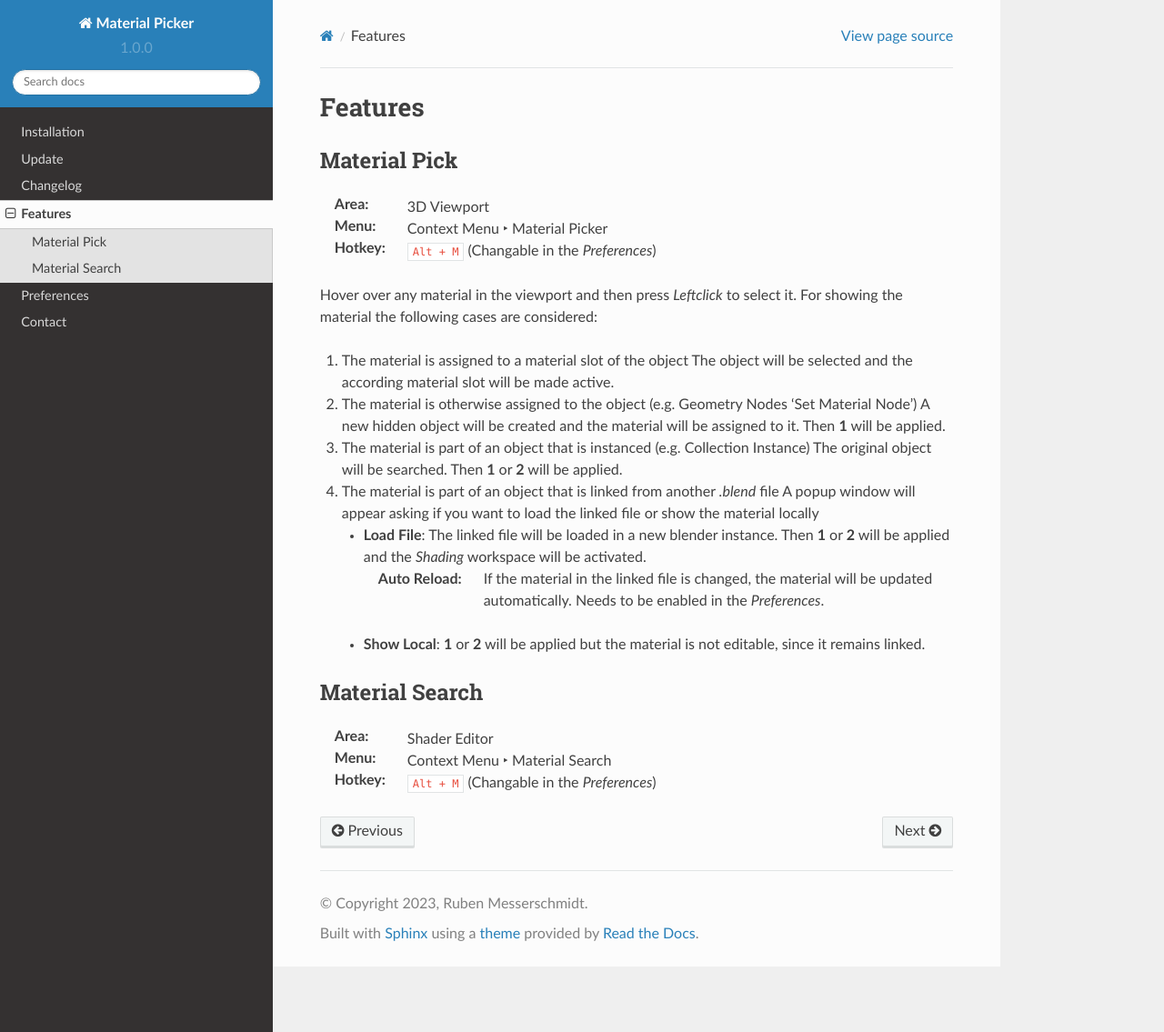
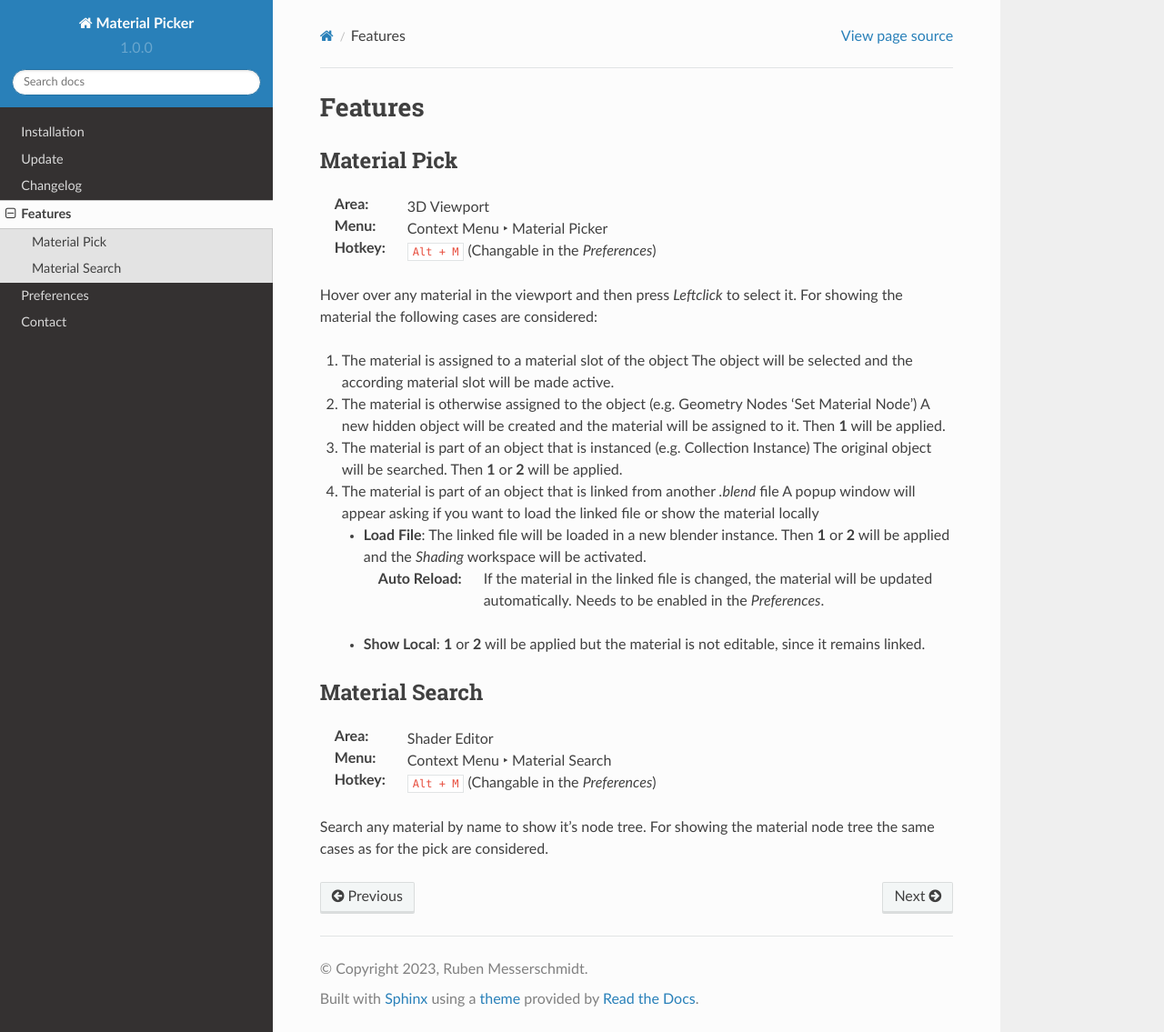
Before and after one commit to rubenmesserschmidt/Material-Picker_docs, a Sphinx documentation site: the page built from docs/source/features.rst, in a window 1280 px wide and 1135 px high. Shown: the whole window at 91% size. Built offline with Sphinx 7.4.7 and the Read the Docs theme 2.0.0, drawn with Linux system fonts in a browser that asks for light colours.

Commit message:
edited features

```diff
--- a/docs/source/features.rst
+++ b/docs/source/features.rst
@@ -37,3 +37,5 @@ Material Search
 :Area: Shader Editor
 :Menu: Context Menu ‣ Material Search
 :Hotkey: ``Alt + M`` (Changable in the *Preferences*)
+
+Search any material by name to show it's node tree. For showing the material node tree the same cases as for the pick are considered.
```
